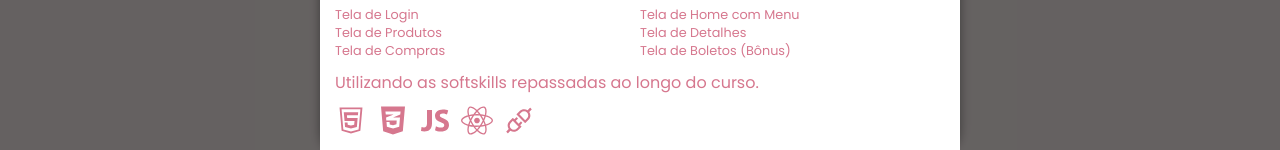
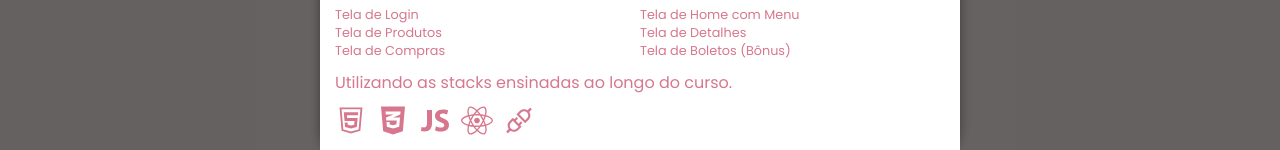
Before and after one commit to RenatoAlbuquerque/Projeto-Final-Start, a React (Create React App) app: page / in a window 1280 px wide. Both pictures are taken after a click on the button "Sobre o Projeto". Shown: the part 402-552 px from the top of the page. Built offline with nearby package versions, Linux system fonts and the light colour scheme; no server answers.

Commit message:
update Modal de projeto no footer

```diff
--- a/src/Components/ModalProject/index.jsx
+++ b/src/Components/ModalProject/index.jsx
@@ -30,7 +30,7 @@ export default function ModalProject({ id = 'modal-projeto-overlay', onClose = (
           <p>Tela de Boletos (Bônus)</p>
         </div>
         <div className="projectDescriptModal">
-          <p>Utilizando as softskills repassadas ao longo do curso.</p>
+          <p>Utilizando as stacks ensinadas ao longo do curso.</p>
         </div>
         <div className="projectIcons">
           <AiOutlineHtml5 />
```
Also changed, not shown: src/Pages/Home/index.jsx (+7 -8 lines).
